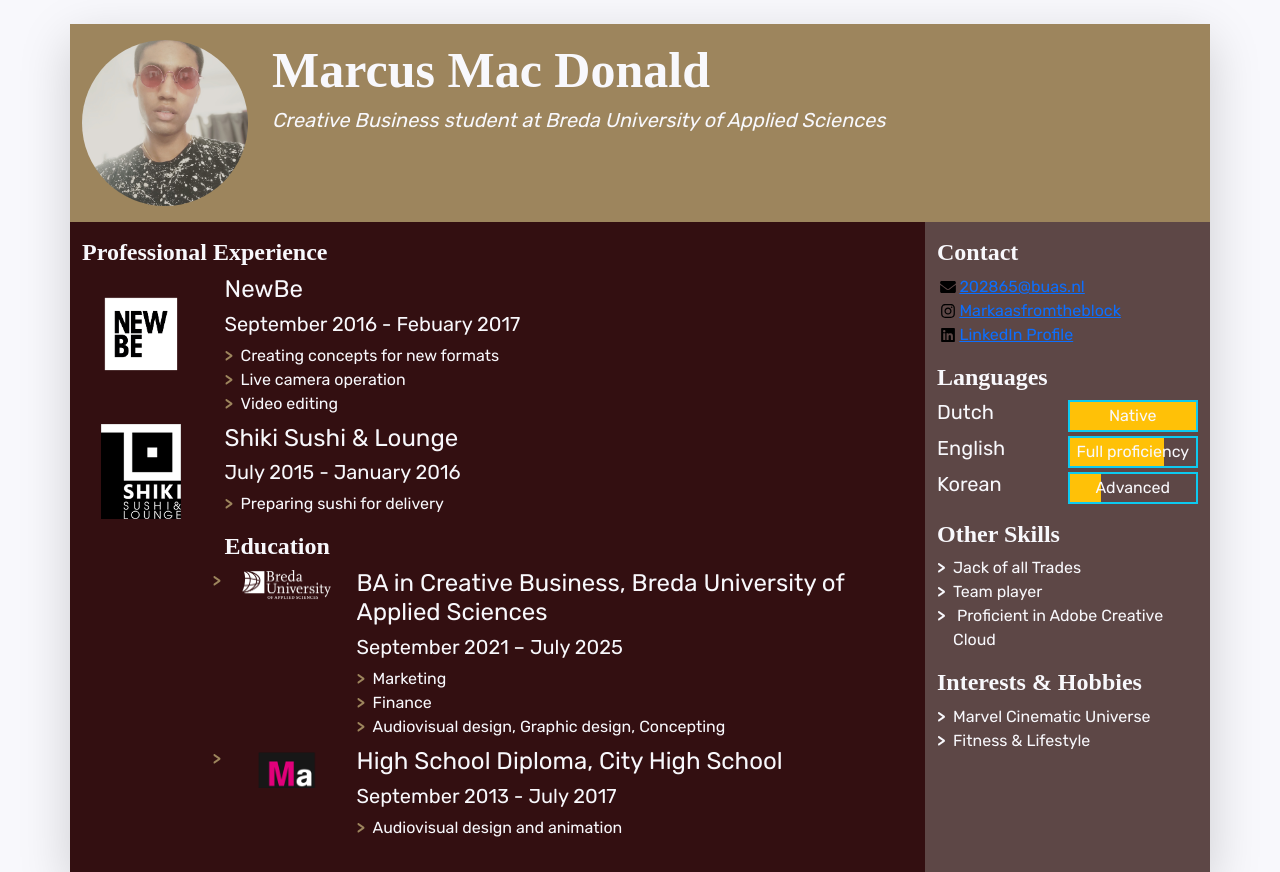
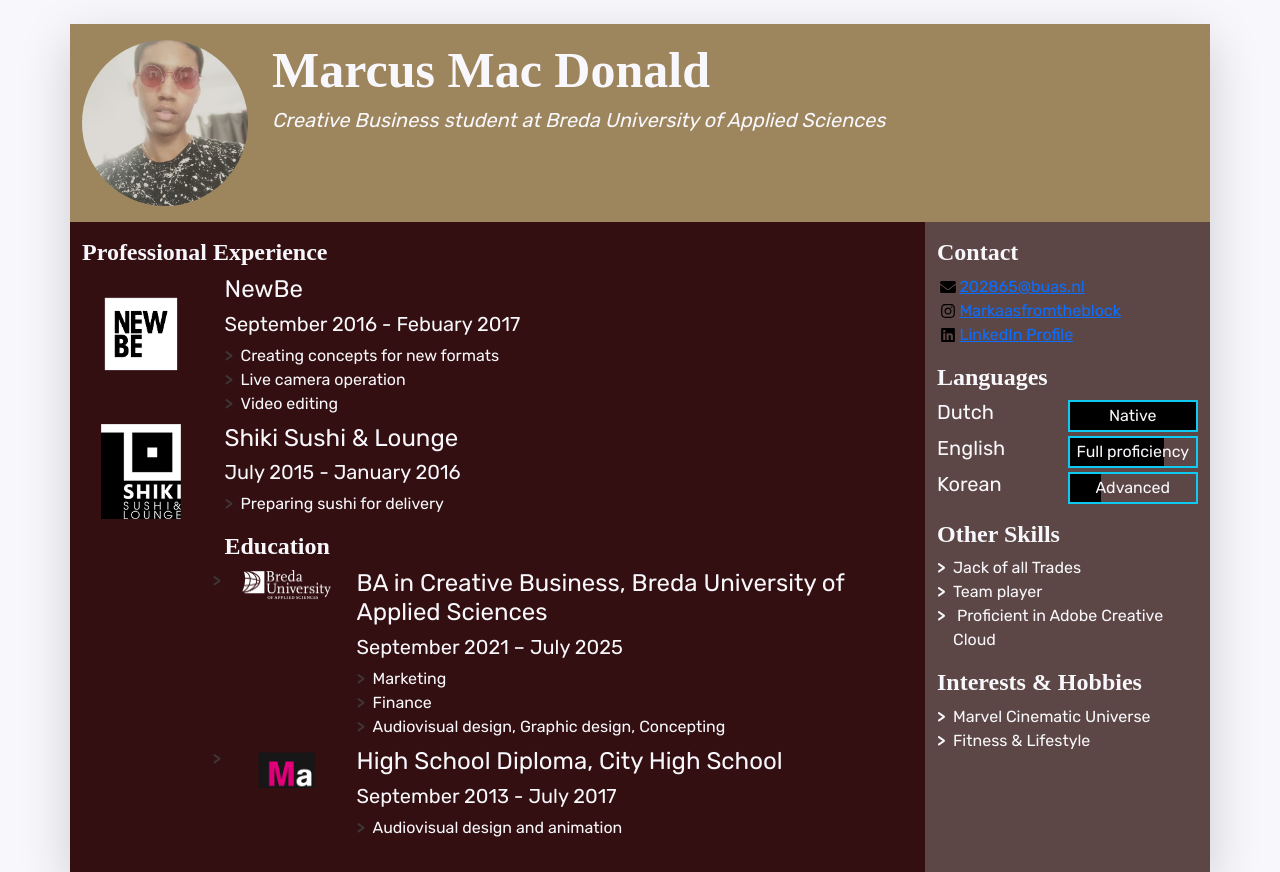
Before and after one commit to MarcusMacDonald1996/MyCV, a plain HTML site: page index.html in a window 1280 px wide. Shown: the top 872 px of the page. Drawn offline with nearby package versions, Linux system fonts and the light colour scheme.

Commit message:
Version 7
I changed the color of the languages and changed an error.

```diff
--- a/css/styles.css
+++ b/css/styles.css
@@ -36,7 +36,7 @@ body {
 }
 
 .biography-details li::before {
-	color: #9d855d;
+	color: #3D3635;
 }
 
 .biography-details li, .skill-list li {
@@ -59,3 +59,5 @@ body {
     font-weight: bold;
     font-size: 24px;
 }
+.language-progress {
+	background-color: #000000 !important}
```
